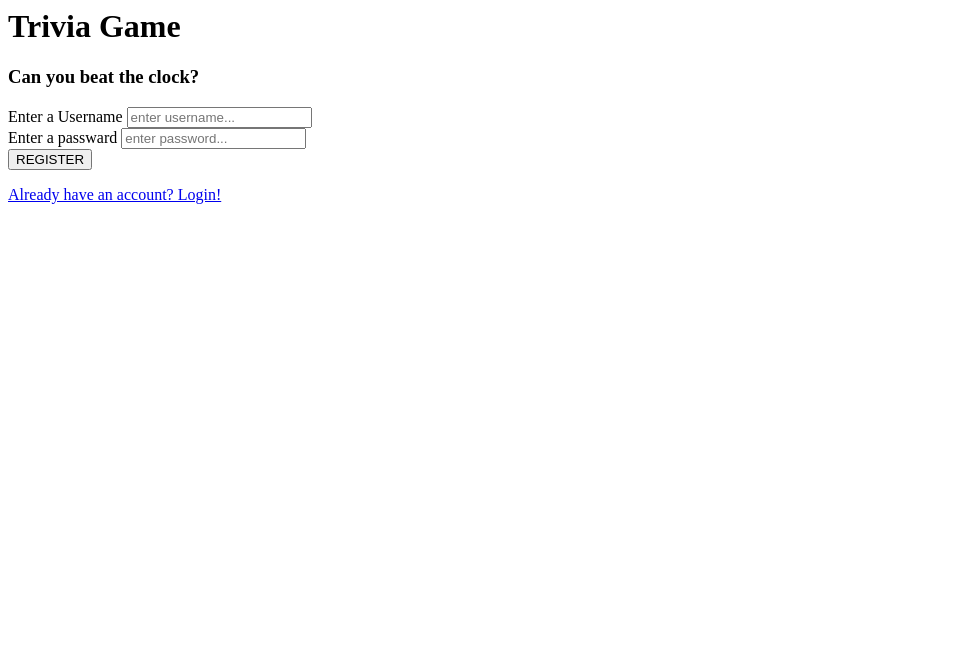
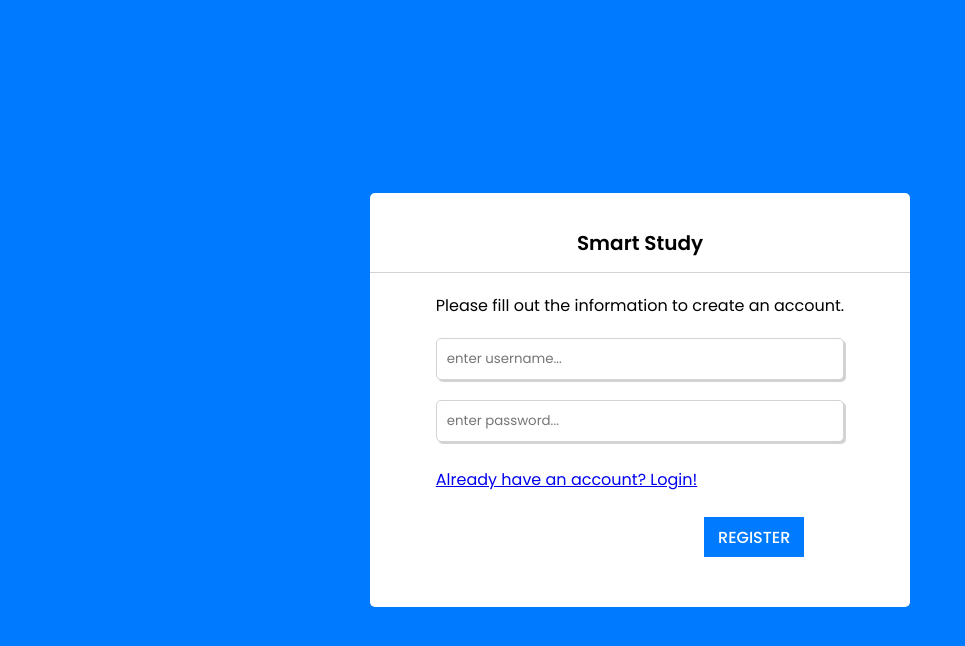
Before and after one commit to TainaMalave/cps353-math-app, a PHP site: page /php/register.php in a window 1280 px wide. Shown: the top 646 px of the page, without its empty margins (0-965 px from the left). Run offline with PHP 8.4, Linux system fonts and the light colour scheme.

Commit message:
Style Register page

```diff
--- a/php/register.php
+++ b/php/register.php
@@ -58,36 +58,56 @@ if ($_SERVER['REQUEST_METHOD'] == 'POST')
     else // otherwise
     {
 		// Print out that the username already exists and instruct them to choose a new username
-        echo 'That username already exists. Please try a different username';
+       /*  echo 'That username already exists. Please try a different username'; */
+        $accountExists = 'That username already exists. Please try a different username';
+        echo "<p style='color:white;'>" . $accountExists . "</p>";
     }
 }
 ?>
 
+<!DOCTYPE html>
+<html lang="en">
+<head>
+    <meta charset="UTF-8">
+    <meta http-equiv="X-UA-Compatible" content="IE=edge">
+    <meta name="viewport" content="width=device-width, initial-scale=1.0">
+    <title>Smart Study | Register</title>
 
-<div class="container">
-    <div class="title">
-        <h1>Trivia Game</h1>
+    <link rel="stylesheet" href="../style.css">
+</head>
+<body>
+    <!-- Whole wrapper -->
+    <div class="info-box">
+        <div class="info-title">
+            <span>Smart Study</span>
         </div>
-
-    <div class="sub-title">
-        <h3>Can you beat the clock?</h3>
+        <!-- Register Page Form -->
+        <div class="form-container">
+            <form action="" method="POST">
+                <div class="register-form-info">
+                    <div class="register-instructions">
+                        <span>Please fill out the information to create an account.</span>
                     </div>
-
-    <form action="" method="POST">
-        <div class="register-form">
                     <div class="username">
-                <label for="username">Enter a Username</label>
                         <input name="username" type="text" placeholder="enter username...">
                     </div>
 
                     <div class="password">
-                <label for="password">Enter a passward</label>
                         <input name="password" type="password" placeholder="enter password...">
                     </div>
                 </div>
-        <button class="register-btn" type="submit">REGISTER</button>
-    </form>
+
+                <!-- Link to Login page. -->
                 <div class="login-page">
                     <a href="login.php">Already have an account? Login!</a>
                 </div>
+
+                <!-- Register Button -->
+                <div id="register-pg-btn" class="buttons">
+                    <button class="register" type="submit">REGISTER</button>
                 </div>
+            </form>
+        </div>
+    </div>
+</body>
+</html>
--- a/style.css
+++ b/style.css
@@ -147,3 +147,26 @@ body {
     margin-bottom: 10px;
     border-top: none;
 }
+
+#register-pg-btn {
+    margin-top: 15px;
+    margin-bottom: 10px;
+    border-top: none;
+}
+
+.register-instructions {
+    margin: 10px 0 10px 0;
+}
+
+.form-container input {
+    width: 100%;
+    margin: 10px 0 10px 0;
+    padding: 10px 0 10px 10px;
+    border-radius: 5px ;
+    border: 1px solid lightgray;
+    box-shadow: 2px 2px lightgray;
+}
+
+.login-page {
+    margin: 15px 0 0 0;
+}
```
Lines whose indentation alone changed are shown as unchanged.
